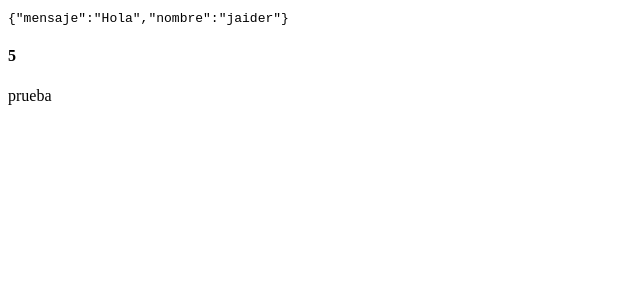
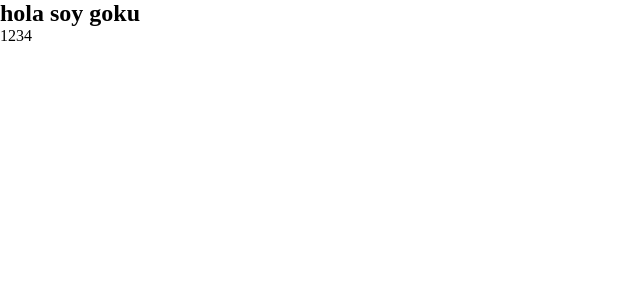
Before and after one commit to jaisemberg2022/Cursos-udemy-2024, a React (Vite) app in the folder React/03-counter-app/: page / in a window 1280 px wide. Shown: the top 300 px of the page, without its empty margins (0-640 px from the left). Built offline with nearby package versions, Linux system fonts and the light colour scheme.

Commit message:
React proyecto con vite ,como se pueden definir propiedades especificas a un comoponente funcional de react de manera que se puedan especificar una vez se invoca el componente

```diff
--- a/React/03-counter-app/src/FirstApp.jsx
+++ b/React/03-counter-app/src/FirstApp.jsx
@@ -1,19 +1,18 @@
-const newMessage = {
-    mensaje:'Hola',
-    nombre:'jaider',
-};
+// const newMessage = {
+//     mensaje:'Hola',
+//     nombre:'jaider',
+// };
 
-const getSuma = (a,b) => {
-    return a+b;
-}
+// const getSuma = (a,b) => {
+//     return a+b;
+// }
 
-export const FirstApp = () => {
+export const FirstApp = ({tittle,subtitle}) => {
 
   return (
     <>
-        <code>{ JSON.stringify(newMessage) }</code>
-        <h4>{ getSuma(2,3) }</h4>
-        <p>prueba</p>
+        <h2>{ tittle }</h2>
+        <p>{subtitle}</p>
     </>
   )
 }
--- a/React/03-counter-app/src/main.jsx
+++ b/React/03-counter-app/src/main.jsx
@@ -1,6 +1,8 @@
 import React from 'react'
 import ReactDOM from 'react-dom/client'
 import { FirstApp } from './FirstApp';
+
+import './styles.css'
 
 function App(){
     return (<h1>Hola mundo</h1>);
@@ -8,6 +10,6 @@ function App(){
 
 ReactDOM.createRoot(document.getElementById('root')).render(
     <React.StrictMode>
-        <FirstApp/>
+        <FirstApp tittle={'hola soy goku'} subtitle={1234}/>
     </React.StrictMode>
 )
--- /dev/null
+++ b/React/03-counter-app/src/styles.css
@@ -0,0 +1,5 @@
+*{
+    margin: 0;
+    padding: 0;
+    box-sizing: border-box;
+}
```
